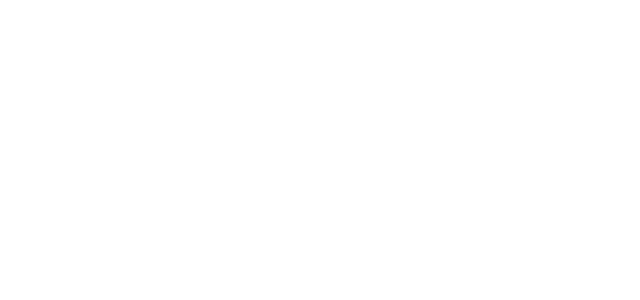
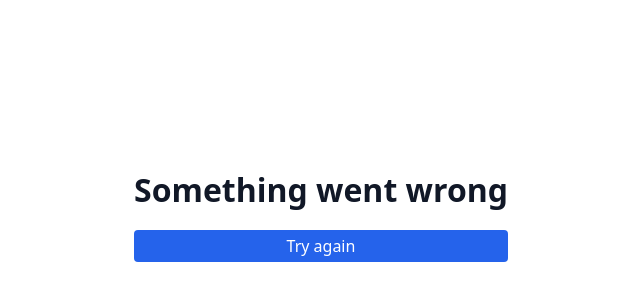
Before and after one commit to Peccopa/peccopa-REACT2026Q2, a React (Vite) app: page / in a window 1280 px wide. Shown: the part 162-462 px from the top of the page, without its empty margins (319-959 px from the left). Built offline with nearby package versions, Linux system fonts and the light colour scheme.

Commit message:
feat: add ErrorBoundary provider

```diff
--- a/src/app/App.module.css
+++ /dev/null
@@ -1,24 +0,0 @@
-.app {
-  display: flex;
-  flex-direction: column;
-  gap: var(--space-6);
-}
-
-.heading {
-  font-size: var(--fs-2xl);
-  font-weight: 600;
-  text-align: center;
-
-  margin-bottom: var(--space-6);
-
-  background: linear-gradient(
-    90deg,
-    var(--color-primary),
-    var(--color-primary-hover)
-  );
-  -webkit-background-clip: text;
-  background-clip: text;
-  color: transparent;
-
-  letter-spacing: 0.02em;
-}
--- a/src/app/App.tsx
+++ b/src/app/App.tsx
@@ -1,9 +1,13 @@
 import { Component } from 'react';
-
-import styles from './App.module.css';
+import { ErrorBoundary } from '@/app/providers';
+import SearchPage from '@/pages/search-page/SearchPage';
 
 export default class App extends Component {
   render() {
-    return <div className={styles.app}></div>;
+    return (
+      <ErrorBoundary>
+        <SearchPage />
+      </ErrorBoundary>
+    );
   }
 }
--- /dev/null
+++ b/src/app/providers/ErrorBoundary/ErrorBoundary.module.css
@@ -0,0 +1,5 @@
+.errorBoundary {
+  display: flex;
+  flex-direction: column;
+  margin-bottom: var(--space-12);
+}
--- /dev/null
+++ b/src/app/providers/ErrorBoundary/ErrorBoundary.tsx
@@ -0,0 +1,33 @@
+import type { Props, State } from './ErrorBoundary.types';
+
+import { Component } from 'react';
+
+import styles from './ErrorBoundary.module.css';
+import { TEXTS } from './config/texts';
+
+export class ErrorBoundary extends Component<Props, State> {
+  state: State = { hasError: false };
+
+  static getDerivedStateFromError() {
+    return { hasError: true };
+  }
+
+  componentDidCatch(error: unknown) {
+    console.error(error);
+  }
+
+  reset = () => this.setState({ hasError: false });
+
+  render() {
+    if (this.state.hasError) {
+      return (
+        <div className={styles.errorBoundary}>
+          <h1>{TEXTS.errorBoundary.title}</h1>
+          <button onClick={this.reset}>{TEXTS.errorBoundary.retry}</button>
+        </div>
+      );
+    }
+
+    return this.props.children;
+  }
+}
--- /dev/null
+++ b/src/app/providers/ErrorBoundary/ErrorBoundary.types.tsx
@@ -0,0 +1,3 @@
+export type Props = { children: React.ReactNode };
+
+export type State = { hasError: boolean };
--- /dev/null
+++ b/src/app/providers/ErrorBoundary/config/texts.ts
@@ -0,0 +1,6 @@
+export const TEXTS = {
+  errorBoundary: {
+    title: 'Something went wrong',
+    retry: 'Try again',
+  },
+};
--- /dev/null
+++ b/src/app/providers/index.ts
@@ -0,0 +1 @@
+export { ErrorBoundary } from './ErrorBoundary/ErrorBoundary';
--- a/src/app/styles/base.css
+++ b/src/app/styles/base.css
@@ -8,9 +8,16 @@ body {
 }
 
 #root {
+  display: flex;
+  flex-direction: column;
+  justify-content: center;
+  align-items: center;
+
   max-width: var(--container);
+  min-height: 100vh;
+
+  padding: var(--space-4);
   margin: 0 auto;
-  padding: var(--space-4);
 }
 
 h1 {
--- a/src/main.tsx
+++ b/src/main.tsx
@@ -4,9 +4,6 @@ import App from '@/app/App';
 import '@/index.css';
 
 const root = document.getElementById('root');
-
-if (!root) {
-  throw new Error('Root container not found');
-}
+if (!root) throw new Error('Root container not found');
 
 createRoot(root).render(<App />);
--- /dev/null
+++ b/src/pages/search-page/SearchPage.tsx
@@ -0,0 +1,10 @@
+import { Component } from 'react';
+
+class SearchPage extends Component {
+  render() {
+    throw new Error();
+    return <div></div>;
+  }
+}
+
+export default SearchPage;
```
Also changed, not shown: src/pages/index.ts (added).
